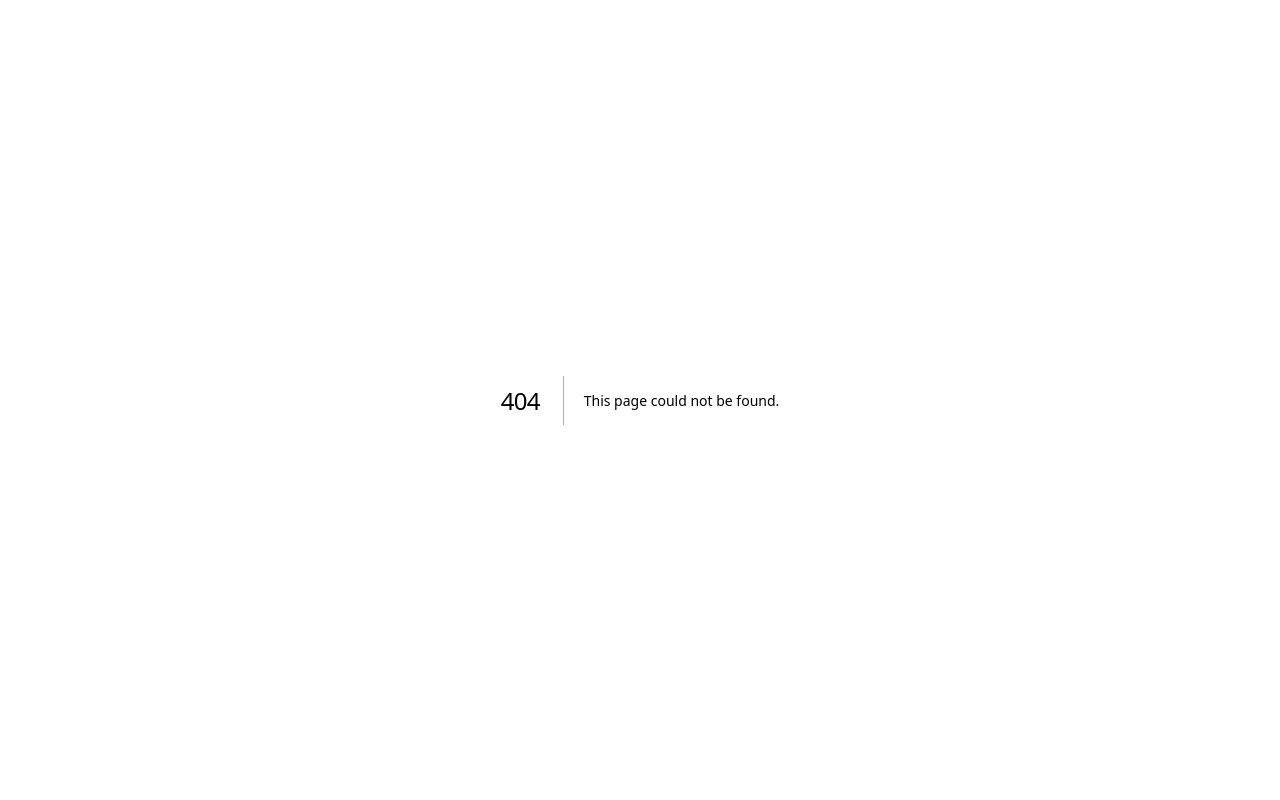
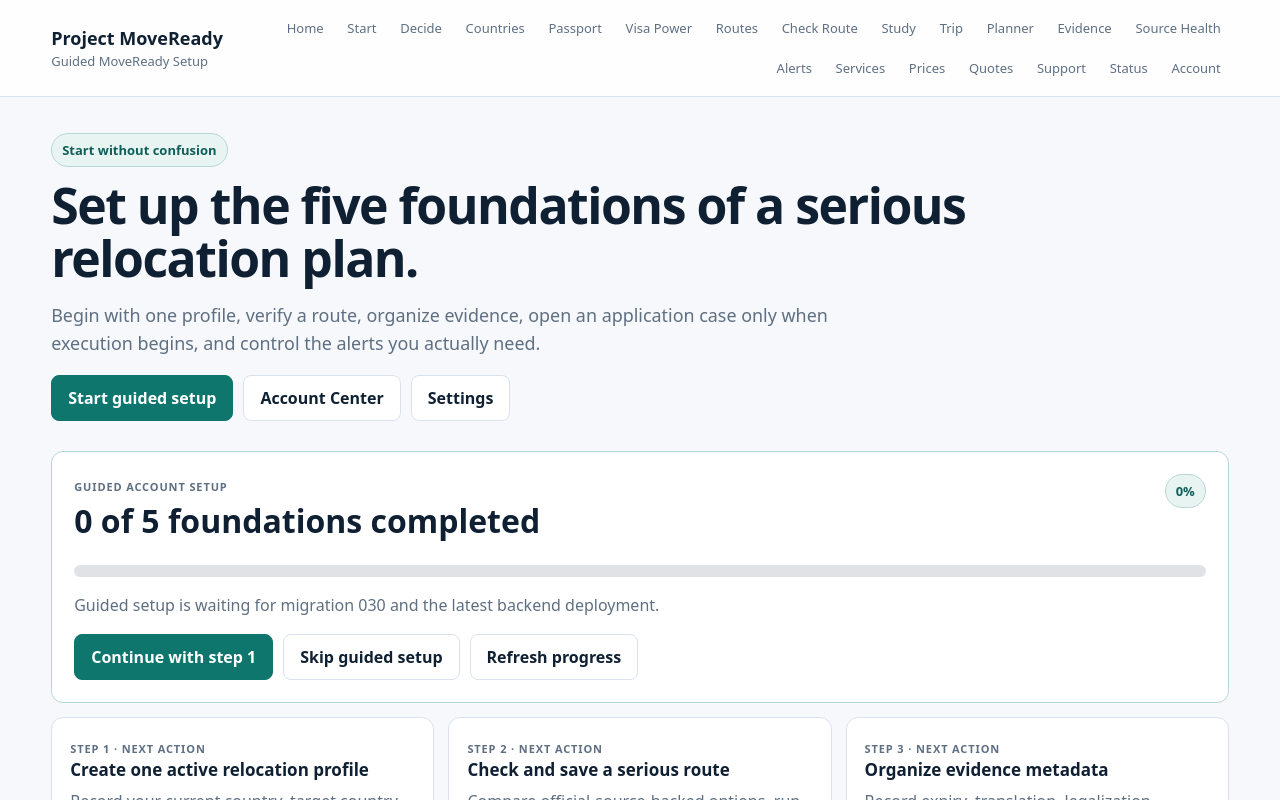
Before and after one commit to SirBM201/SirBM201-moveready-frontend, a Next.js app: page /onboarding in a window 1280 px wide. Before the commit this address had no page. Shown: the top 800 px of the page. Built offline with nearby package versions, Linux system fonts and the light colour scheme; no server answers.

Commit message:
Add guided onboarding page

```diff
--- /dev/null
+++ b/app/onboarding/page.tsx
@@ -0,0 +1,29 @@
+import GuidedOnboarding from "@/components/GuidedOnboarding";
+import SiteHeader from "@/components/SiteHeader";
+
+export default function OnboardingPage() {
+  return (
+    <main className="page-shell">
+      <SiteHeader sectionLabel="Guided MoveReady Setup" />
+
+      <section className="hero-band compact-hero">
+        <div className="hero-copy">
+          <span className="eyebrow">Start without confusion</span>
+          <h1>Set up the five foundations of a serious relocation plan.</h1>
+          <p className="lede">
+            Begin with one profile, verify a route, organize evidence, open an application case only when execution begins, and control the alerts you actually need.
+          </p>
+          <div className="actions">
+            <a className="btn primary" href="#guided-setup">Start guided setup</a>
+            <a className="btn" href="/dashboard">Account Center</a>
+            <a className="btn" href="/settings">Settings</a>
+          </div>
+        </div>
+      </section>
+
+      <section className="section no-top-pad" id="guided-setup">
+        <GuidedOnboarding />
+      </section>
+    </main>
+  );
+}
```
